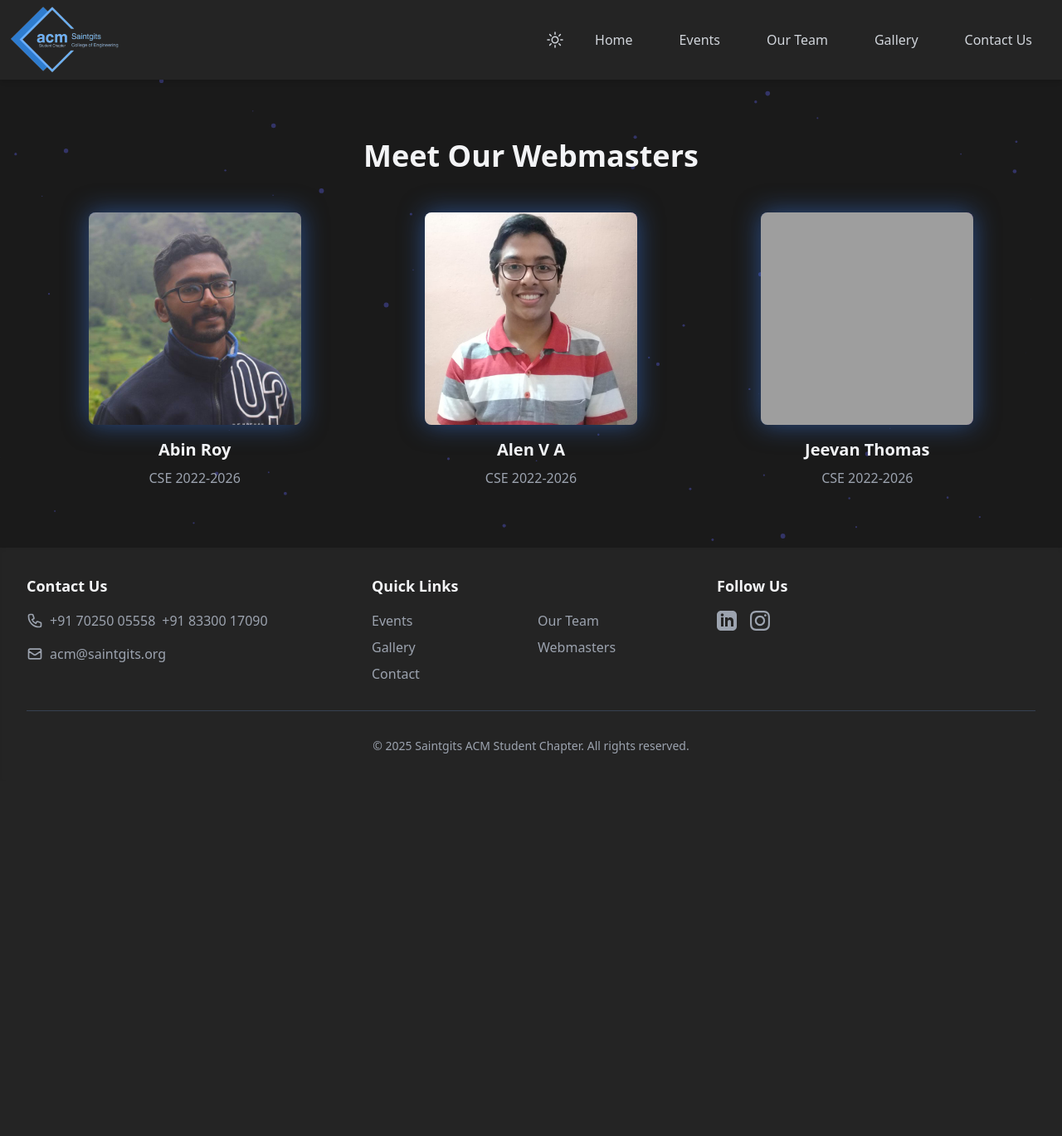
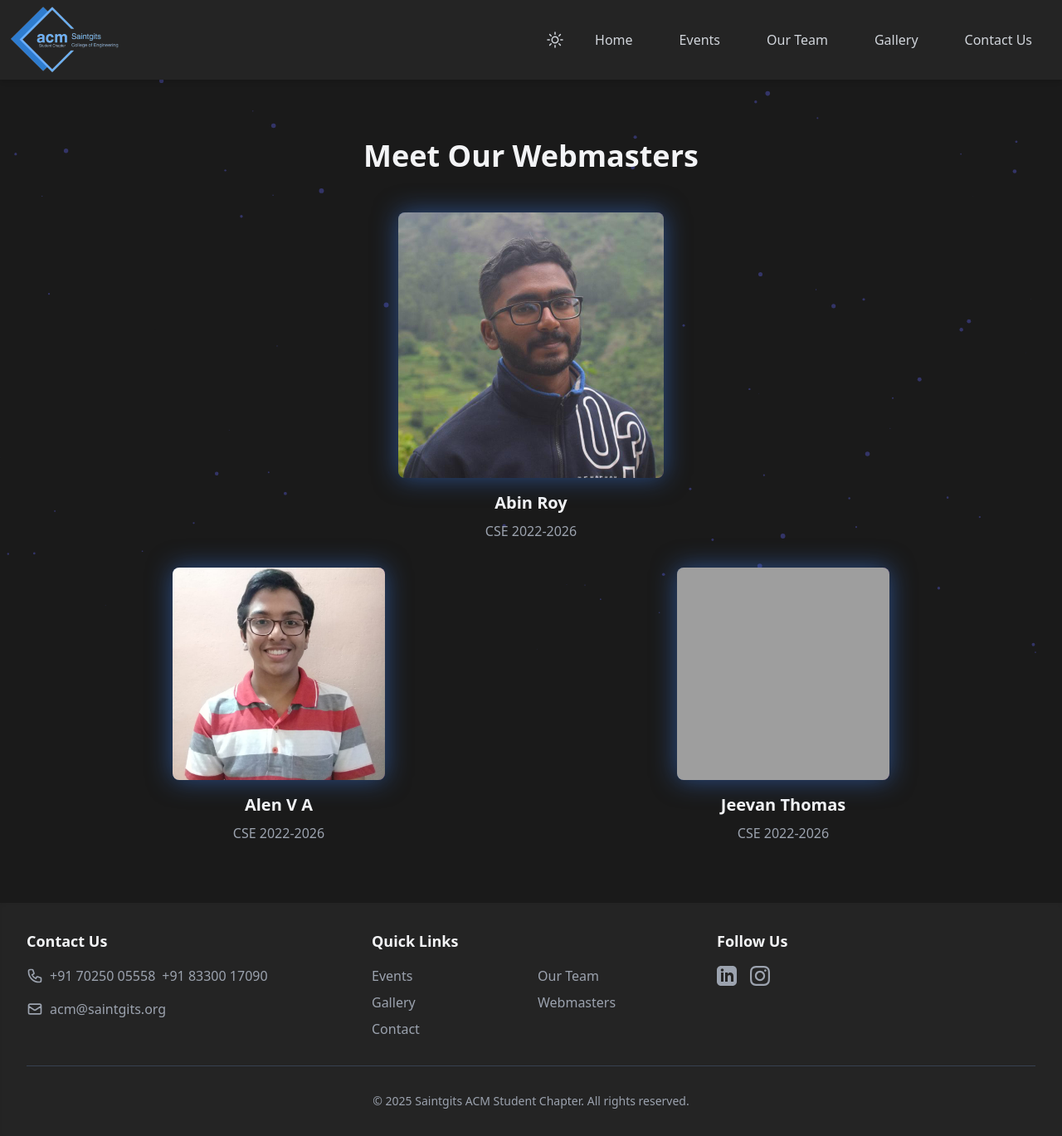
Before and after one commit to abinroy04/ACM-Website, a Flask app: page /webmasters in a window 1280 px wide. Shown: the whole page at 83% size. Before the commit the page ends 908 px from the top, so only its background shows below. Run offline with Flask 3, Linux system fonts and the light colour scheme; some libraries are stand-ins or nearby versions; grey boxes are pictures that could not be loaded.

Commit message:
Update webmasters.html

```diff
--- a/templates/webmasters.html
+++ b/templates/webmasters.html
@@ -10,9 +10,10 @@
         Meet Our Webmasters
     </h1>
 
-    <div class="grid grid-cols-1 md:grid-cols-3 gap-8">
+    <div class="grid grid-cols-1 md:grid-cols-2 gap-8">
         {% for webmaster in webmasters %}
-        <div class="flex flex-col items-center webmaster-card transform hover:scale-105 transition-all duration-300 animation-delay-{{ loop.index }}">
+        <div class="flex flex-col items-center webmaster-card transform hover:scale-105 transition-all duration-300 animation-delay-{{ loop.index }}
+            {% if webmaster.name == 'Abin Roy' %} md:col-span-2 md:row-span-2 {% endif %}">
             <div class="relative group mb-4">
                 <div class="absolute inset-0 bg-gradient-to-r from-blue-400 via-purple-500 to-blue-600 rounded-lg
                            opacity-0 group-hover:opacity-100 transition-all duration-300
@@ -22,7 +23,7 @@
                            animate-pulse"></div>
                 <img src="{{ url_for('static', filename='images/' + webmaster.image) }}"
                      alt="{{ webmaster.name }}"
-                     class="relative w-64 h-64 object-cover rounded-lg z-10 transform
+                     class="relative {% if webmaster.name == 'Abin Roy' %} w-80 h-80 {% else %} w-64 h-64 {% endif %} object-cover rounded-lg z-10 transform
                             group-hover:scale-105 transition-transform duration-300
                             shadow-[0_0_30px_rgba(59,130,246,0.5)] group-hover:shadow-[0_0_40px_rgba(147,51,234,0.6)]">
             </div>
@@ -77,5 +78,13 @@
 .animation-delay-3 {
     animation: fadeInUp 0.6s ease-out 0.6s forwards;
 }
+
+/* Centering the images under Abin Roy */
+.md\:col-span-2.md\:row-span-2 + .webmaster-card,
+.md\:col-span-2.md\:row-span-2 + .webmaster-card + .webmaster-card {
+    display: flex;
+    justify-content: center;
+    flex: 1;
+}
 </style>
 {% endblock %}
```
